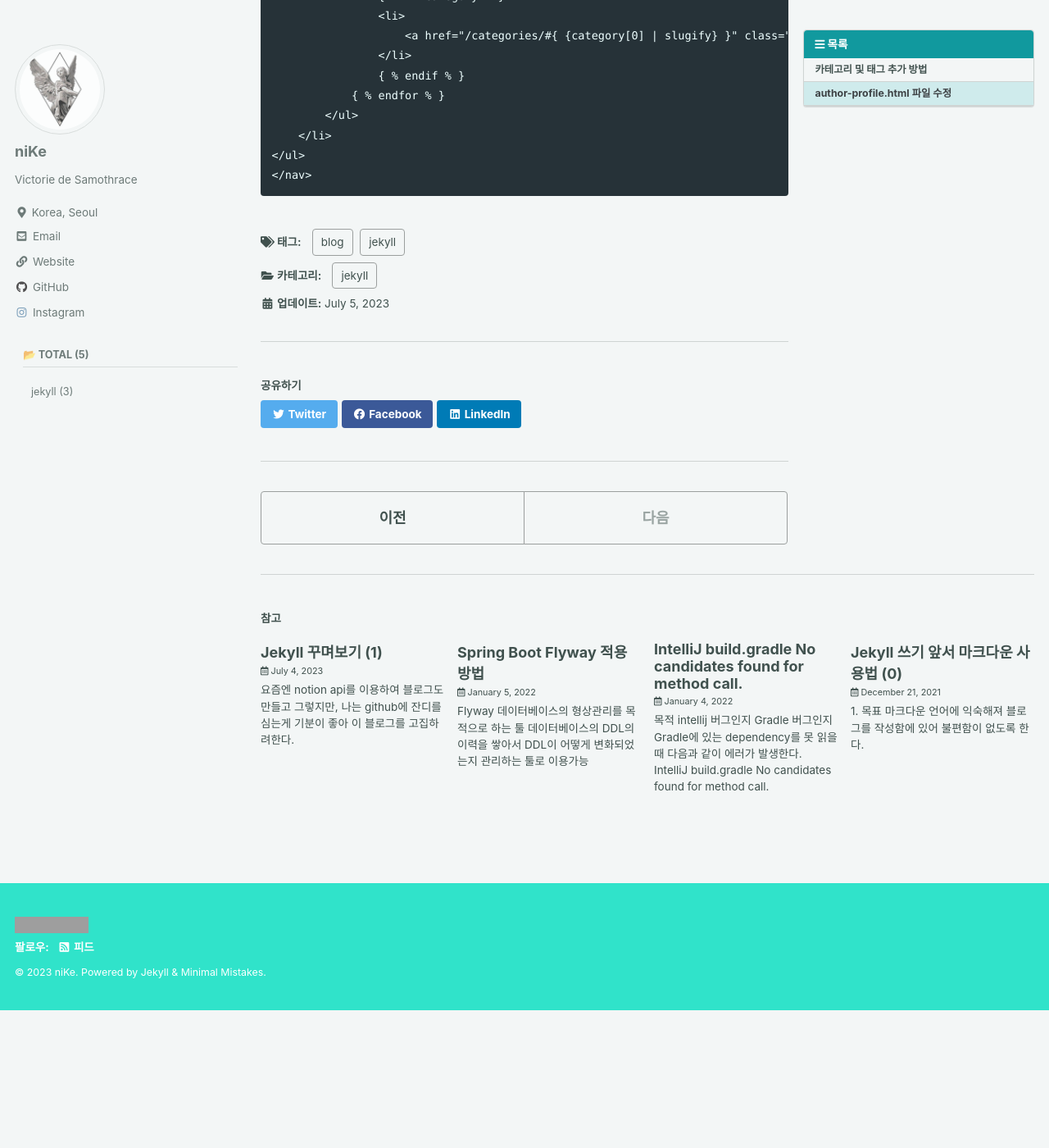
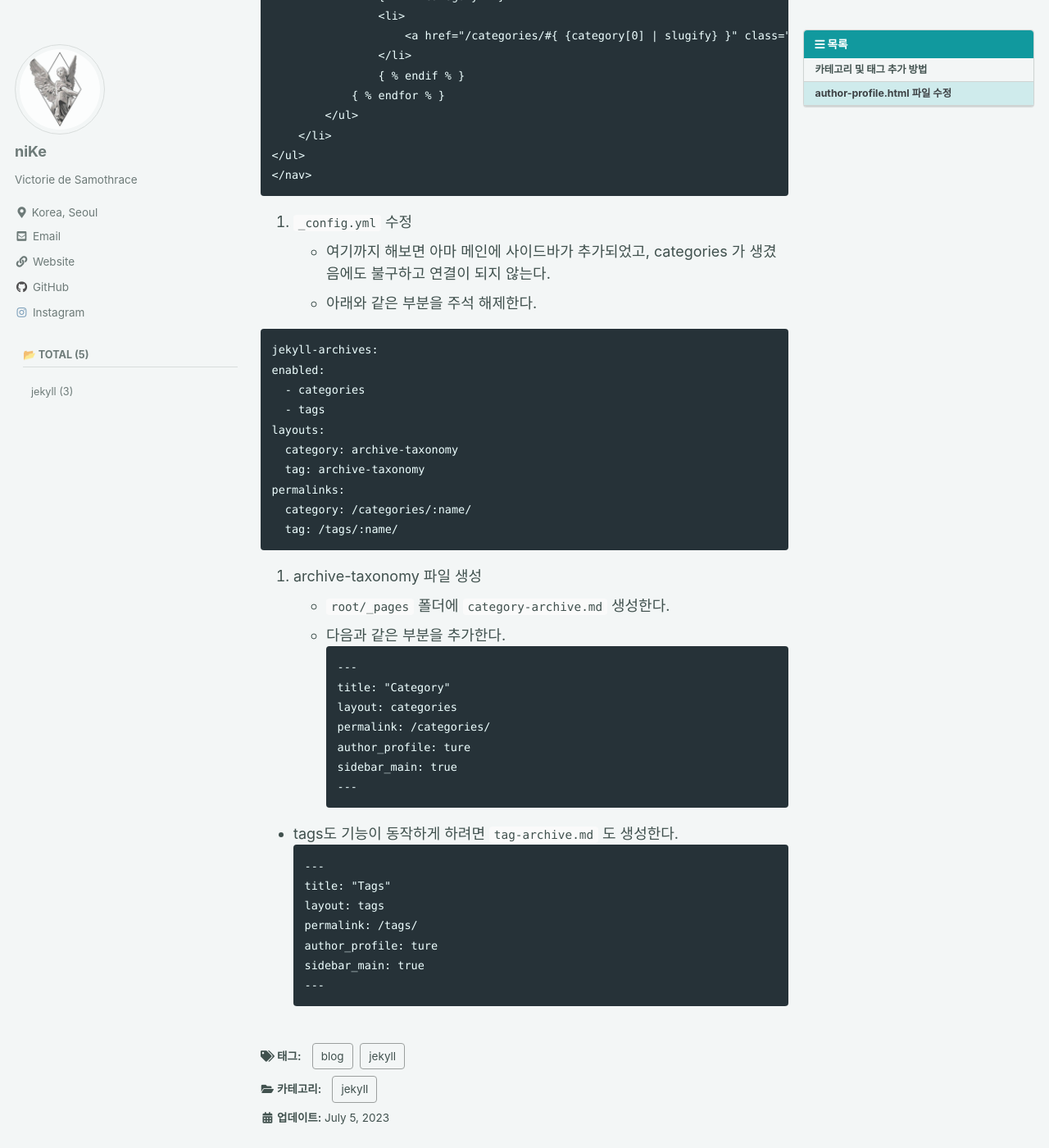
Before and after one commit to KwakTaeMin/KwakTaeMin.github.io, a Jekyll site: the page built from _posts/2023-07-05-Jekyll 카테고리 만들기(2).md, in a window 1280 px wide and 1400 px high, scrolled down 971 px. Shown: the whole window at 82% size. Built offline with Jekyll 4.4.1, drawn with Linux system fonts in a browser that asks for light colours; cached includes are drawn as plain includes; before the commit the page ends 2203 px from its top, so only the background shows below that; grey boxes are pictures that could not be loaded.

Commit message:
수정수정 사이드바

```diff
--- a/_posts/2023-07-05-Jekyll 카테고리 만들기(2).md
+++ b/_posts/2023-07-05-Jekyll 카테고리 만들기(2).md
@@ -48,3 +48,44 @@ toc_sticky: true
 </ul>
 </nav>
 ~~~
+
+4. `_config.yml` 수정
+- 여기까지 해보면 아마 메인에 사이드바가 추가되었고, categories 가 생겼음에도 불구하고 연결이 되지 않는다.
+- 아래와 같은 부분을 주석 해제한다.
+
+~~~
+jekyll-archives:
+enabled:
+  - categories
+  - tags
+layouts:
+  category: archive-taxonomy
+  tag: archive-taxonomy
+permalinks:
+  category: /categories/:name/
+  tag: /tags/:name/
+~~~
+
+5. archive-taxonomy 파일 생성
+- `root/_pages` 폴더에 `category-archive.md` 생성한다.
+- 다음과 같은 부분을 추가한다.
+~~~
+---
+title: "Category"
+layout: categories
+permalink: /categories/
+author_profile: ture
+sidebar_main: true
+---
+~~~
+
+- tags도 기능이 동작하게 하려면 `tag-archive.md` 도 생성한다.
+~~~
+---
+title: "Tags"
+layout: tags
+permalink: /tags/
+author_profile: ture
+sidebar_main: true
+---
+~~~
```
